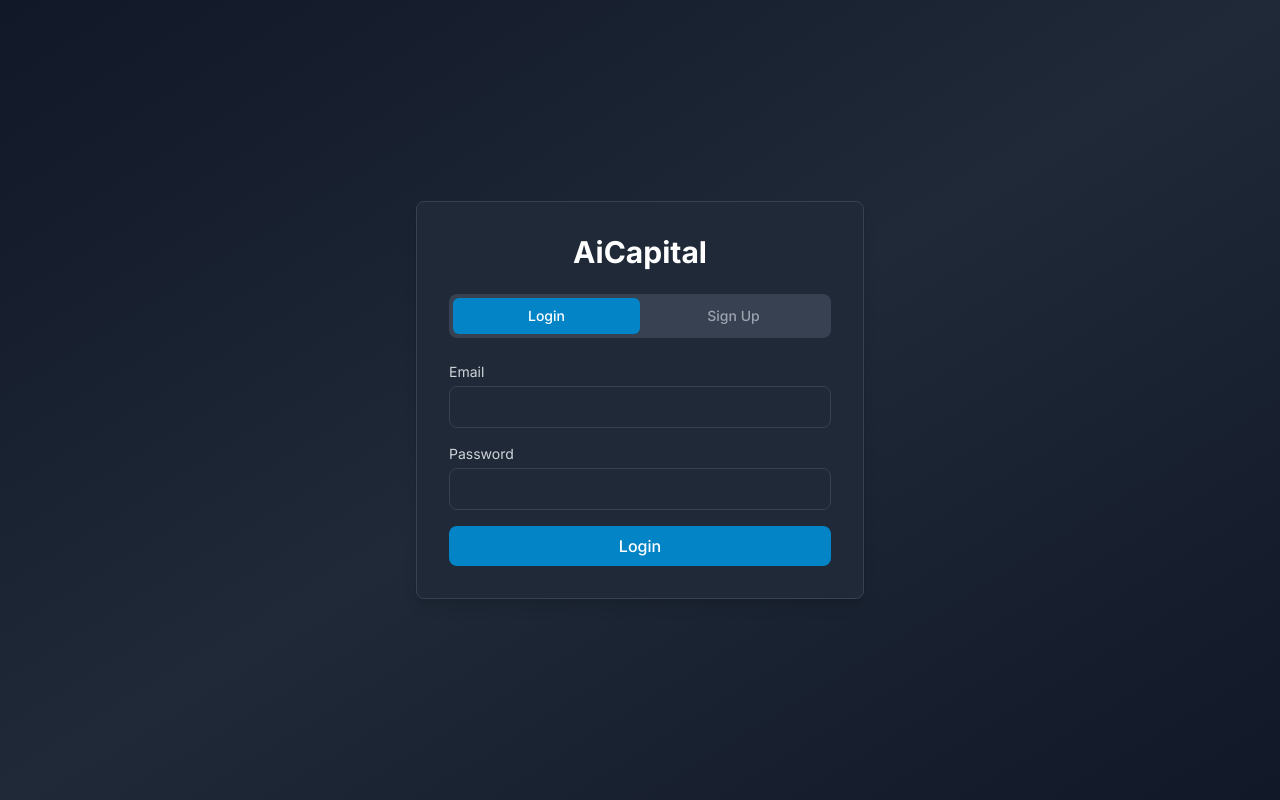
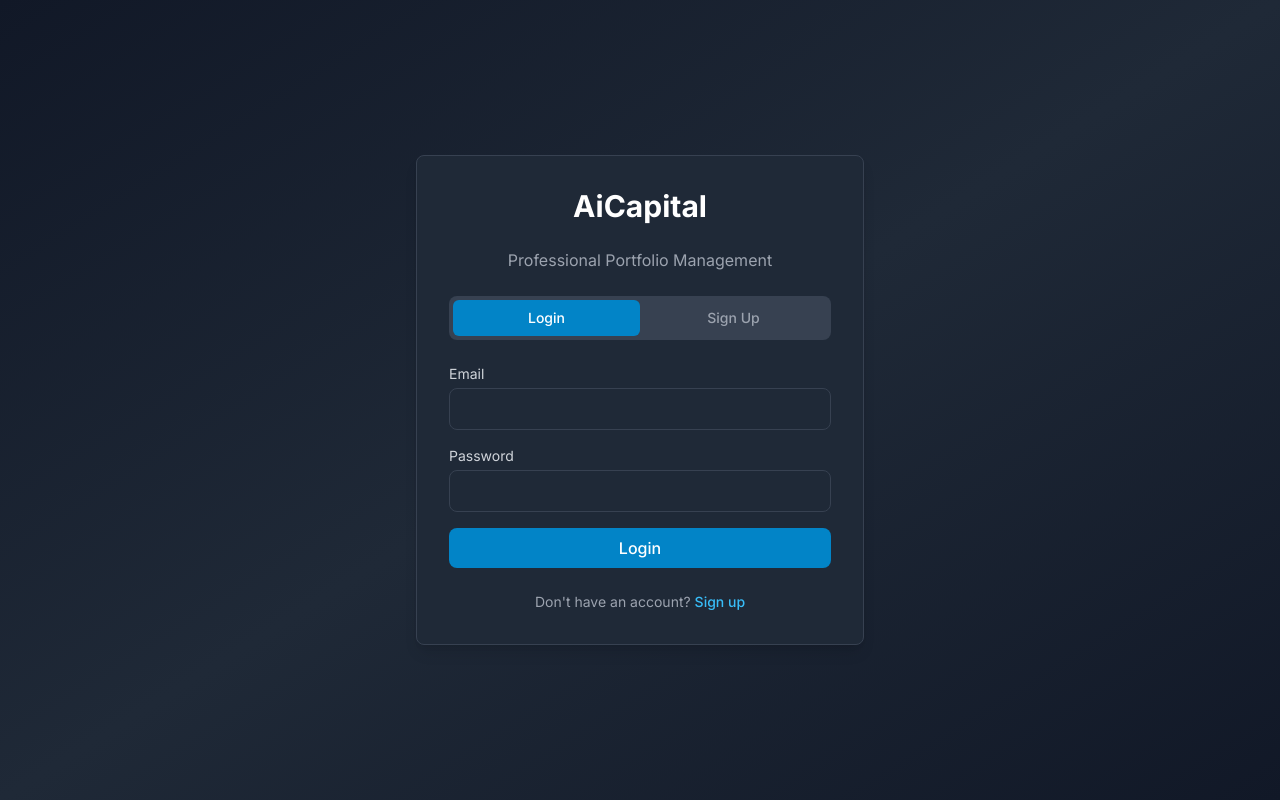
Before and after one commit to avi648elastic-dot/ai-capital-app-users, a Next.js app in the folder frontend/: page / in a window 1280 px wide. Built offline with nearby package versions, Linux system fonts and the light colour scheme.

Commit message:
Update page.tsx

```diff
--- a/frontend/app/page.tsx
+++ b/frontend/app/page.tsx
@@ -24,7 +24,10 @@ export default function Page() {
   const [error, setError] = useState('');
   const router = useRouter();
 
-  // ✅ אם יש טוקן קיים - לבדוק אם יש צורך ב-onboarding
+  /**
+   * ✅ אם יש טוקן קיים – לבדוק את הסטטוס של המשתמש
+   * ולהחליט האם לשלוח ל-onboarding או ל-dashboard
+   */
   useEffect(() => {
     const token = Cookies.get('token');
     if (!token) return;
@@ -36,6 +39,7 @@ export default function Page() {
       .then((res) => {
         const user = res.data?.user;
         if (!user) return;
+
         if (user.onboardingCompleted) {
           router.push('/dashboard');
         } else {
@@ -47,7 +51,9 @@ export default function Page() {
       });
   }, [router]);
 
-  // ✅ התחברות / הרשמה
+  /**
+   * ✅ התחברות או הרשמה
+   */
   const handleSubmit = async (e: React.FormEvent) => {
     e.preventDefault();
     setLoading(true);
@@ -60,14 +66,14 @@ export default function Page() {
         formData
       );
 
-      if (!data || !data.token) {
+      if (!data?.token) {
         setError('Unexpected response from server');
         return;
       }
 
       Cookies.set('token', data.token, { expires: 7 });
 
-      // ✅ נבדוק שוב את סטטוס המשתמש כדי להחליט לאן להפנות
+      // 🔹 נבדוק את סטטוס המשתמש לפי ה-token
       const { data: me } = await axios.get(
         `${process.env.NEXT_PUBLIC_API_URL}/api/auth/me`,
         {
@@ -81,7 +87,7 @@ export default function Page() {
         return;
       }
 
-      // ✅ אם המשתמש השלים Onboarding – לדשבורד, אחרת – ל-setup
+      // 🔹 נוודא הפניה נכונה
       if (user.onboardingCompleted) {
         router.push('/dashboard');
       } else {
@@ -100,37 +106,54 @@ export default function Page() {
     setFormData({ ...formData, [e.target.name]: e.target.value });
   };
 
+  /**
+   * ✅ ממשק משתמש
+   */
   return (
     <div className="min-h-screen flex items-center justify-center bg-gradient-to-br from-gray-900 via-gray-800 to-gray-900">
       <div className="max-w-md w-full mx-4">
         <div className="card p-8">
+          {/* כותרת */}
           <h1 className="text-3xl font-bold text-center text-white mb-6">
             AiCapital
           </h1>
+          <p className="text-center text-gray-400 mb-6">
+            Professional Portfolio Management
+          </p>
 
+          {/* טאבים Login / Sign Up */}
           <div className="flex mb-6 bg-gray-700 rounded-lg p-1">
             <button
+              type="button"
               onClick={() => setIsLogin(true)}
               className={`flex-1 py-2 px-4 rounded-md text-sm font-medium transition-colors ${
-                isLogin ? 'bg-primary-600 text-white' : 'text-gray-400 hover:text-white'
+                isLogin
+                  ? 'bg-primary-600 text-white'
+                  : 'text-gray-400 hover:text-white'
               }`}
             >
               Login
             </button>
             <button
+              type="button"
               onClick={() => setIsLogin(false)}
               className={`flex-1 py-2 px-4 rounded-md text-sm font-medium transition-colors ${
-                !isLogin ? 'bg-primary-600 text-white' : 'text-gray-400 hover:text-white'
+                !isLogin
+                  ? 'bg-primary-600 text-white'
+                  : 'text-gray-400 hover:text-white'
               }`}
             >
               Sign Up
             </button>
           </div>
 
+          {/* טופס */}
           <form onSubmit={handleSubmit} className="space-y-4">
             {!isLogin && (
               <div>
-                <label className="block text-sm text-gray-300 mb-1">Full Name</label>
+                <label className="block text-sm text-gray-300 mb-1">
+                  Full Name
+                </label>
                 <input
                   name="name"
                   value={formData.name}
@@ -142,7 +165,9 @@ export default function Page() {
             )}
 
             <div>
-              <label className="block text-sm text-gray-300 mb-1">Email</label>
+              <label className="block text-sm text-gray-300 mb-1">
+                Email
+              </label>
               <input
                 name="email"
                 type="email"
@@ -154,7 +179,9 @@ export default function Page() {
             </div>
 
             <div>
-              <label className="block text-sm text-gray-300 mb-1">Password</label>
+              <label className="block text-sm text-gray-300 mb-1">
+                Password
+              </label>
               <input
                 name="password"
                 type="password"
@@ -184,6 +211,21 @@ export default function Page() {
                 : 'Create Account'}
             </button>
           </form>
+
+          <div className="mt-6 text-center">
+            <p className="text-sm text-gray-400">
+              {isLogin
+                ? "Don't have an account? "
+                : 'Already have an account? '}
+              <button
+                type="button"
+                onClick={() => setIsLogin(!isLogin)}
+                className="text-primary-400 hover:text-primary-300 font-medium"
+              >
+                {isLogin ? 'Sign up' : 'Login'}
+              </button>
+            </p>
+          </div>
         </div>
       </div>
     </div>
```
